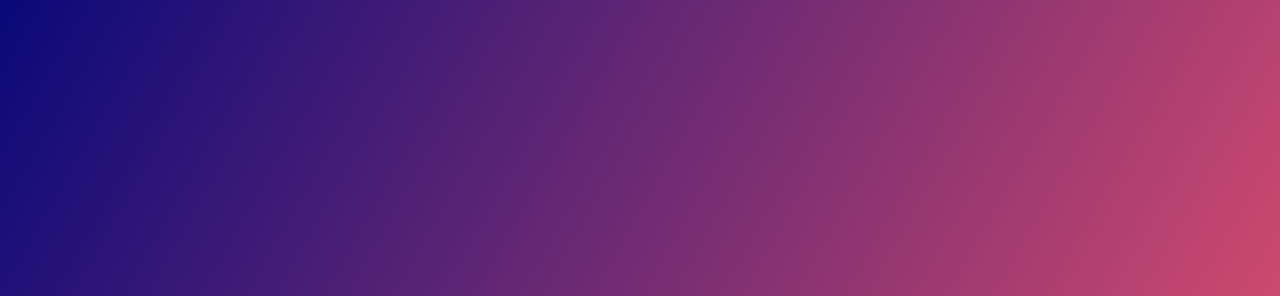
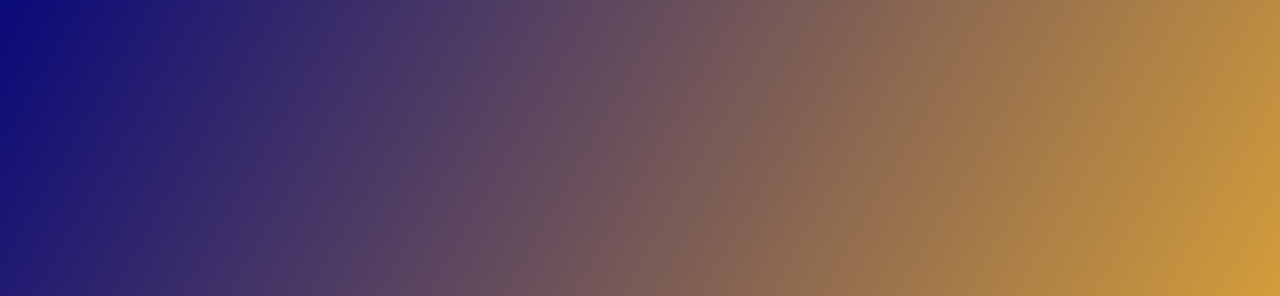
Before and after one commit to Anwar8755/To-Do, a plain HTML site: page index.html in a window 1280 px wide. Shown: the top 296 px of the page. Drawn offline with Linux system fonts and the light colour scheme.

Commit message:
to-do.css

```diff
--- a/to-do.css
+++ b/to-do.css
@@ -4,7 +4,7 @@ body {
     align-items: center;
     height: 100vh;
     font-family: Arial, sans-serif;
-    background: linear-gradient(120deg, #090979, #f5576c);
+    background: linear-gradient(120deg, #090979, #fdbb2d);
 }
 
 .todo-container {
```
